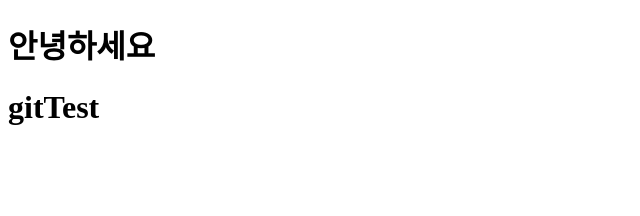
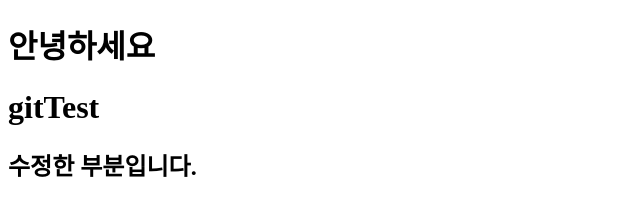
Before and after one commit to YuSangmok/gitTest, a plain HTML site: page index.html in a window 1280 px wide. Shown: the whole page, without its empty margins (0-640 px from the left). Drawn offline with Linux system fonts and the light colour scheme.

Commit message:
second commit

```diff
--- a/index.html
+++ b/index.html
@@ -9,5 +9,6 @@
   <body>
     <h1>안녕하세요</h1>
     <h1>gitTest</h1>
+    <h2>수정한 부분입니다.</h2>
   </body>
 </html>
```
